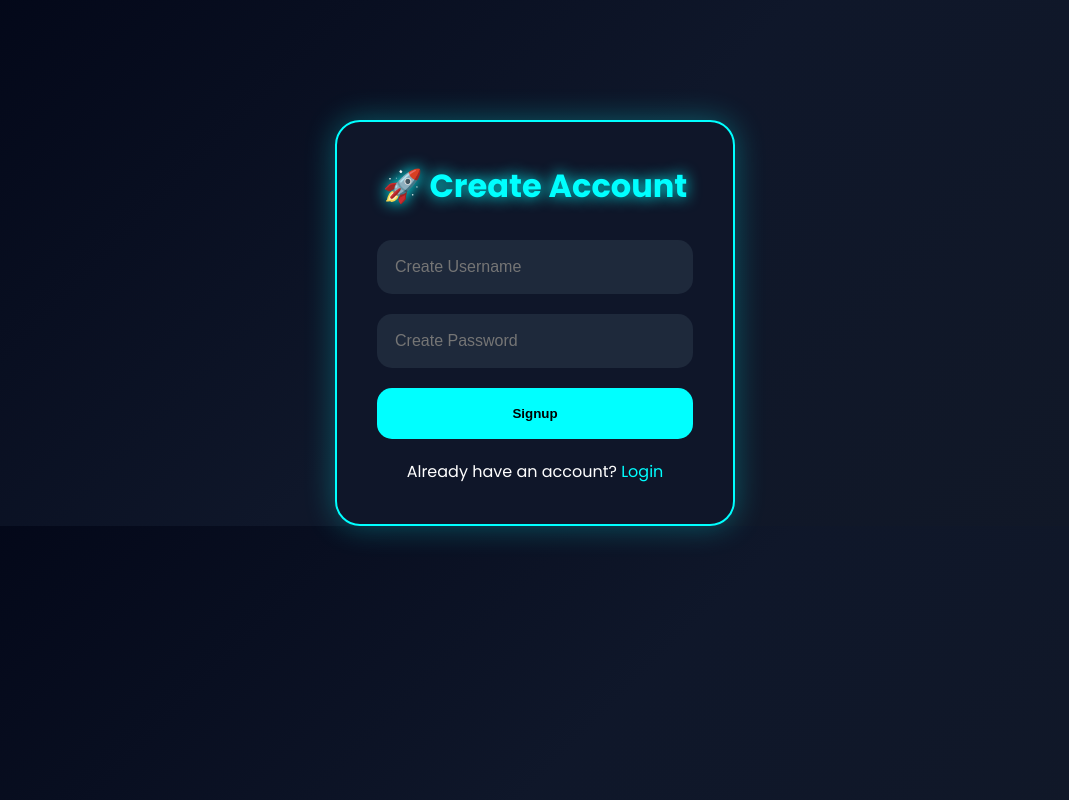
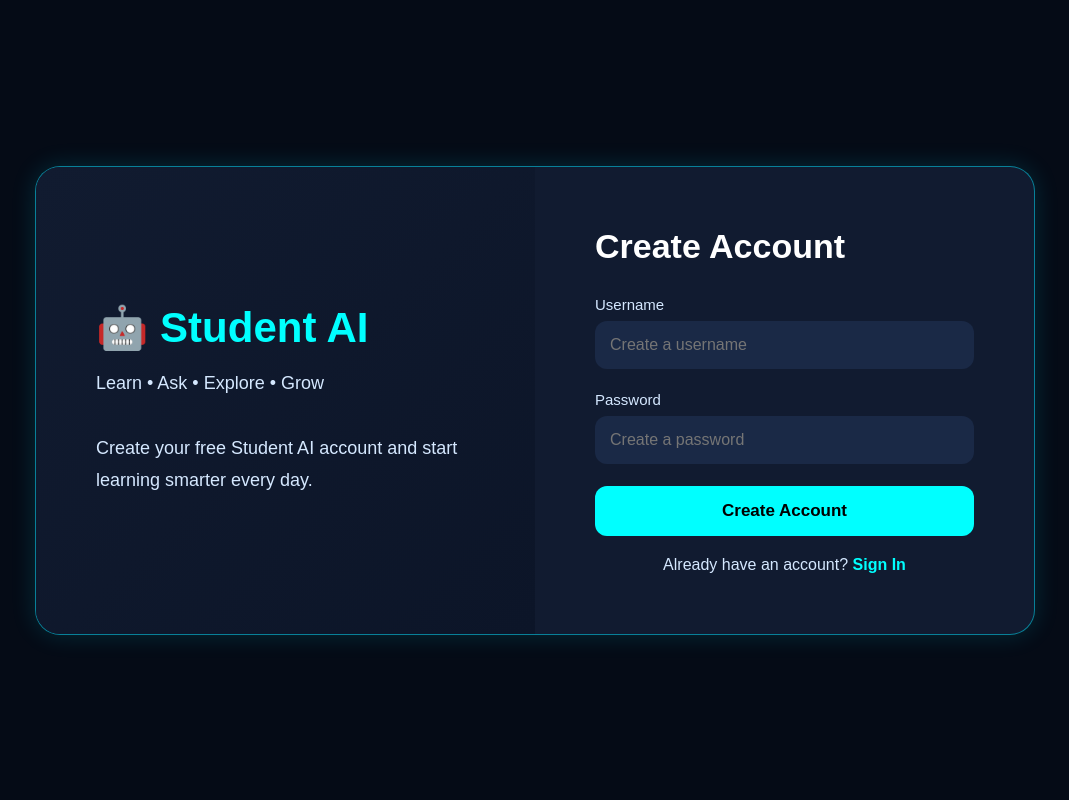
Before and after one commit to janamonisaicharan-sketch/student_ai, a Flask app: page /signup in a window 1280 px wide. Shown: the whole page, without its empty margins (105-1174 px from the left). Run offline with Flask 3, Linux system fonts and the light colour scheme.

Commit message:
Updated login and signup UI

```diff
--- a/app.py
+++ b/app.py
@@ -25,6 +25,7 @@ load_dotenv()
 client = Groq(
     api_key=os.getenv("GROQ_API_KEY")
 )
+
 conn = get_db_connection()
 cursor = conn.cursor()
 
--- a/templates/signup.html
+++ b/templates/signup.html
@@ -1,115 +1,279 @@
-
 <!DOCTYPE html>
-<html>
+<html lang="en">
 
 <head>
 
-    <title>Signup</title>
+<meta charset="UTF-8">
 
-    <link
-        rel="stylesheet"
-        href="{{ url_for('static', filename='style.css') }}"
-    >
+<meta name="viewport"
+content="width=device-width, initial-scale=1.0">
+
+<title>Student AI | Create Account</title>
+
+<link rel="stylesheet"
+href="{{ url_for('static', filename='style.css') }}">
 
 <style>
 
-        .center-box{
+*{
 
-            width:400px;
+margin:0;
 
-            margin:auto;
+padding:0;
 
-            margin-top:120px;
+box-sizing:border-box;
 
-            background:rgba(15,23,42,0.95);
+font-family:Arial,Helvetica,sans-serif;
 
-            padding:40px;
+}
+
+body{
+
+background:#050B16;
+
+height:100vh;
+
+display:flex;
+
+justify-content:center;
+
+align-items:center;
+
+color:white;
+
+}
+
+.signup-container{
+
+width:1000px;
+
+max-width:95%;
+
+background:#111B30;
+
+border:1px solid rgba(0,229,255,.5);
 
 border-radius:25px;
 
-            border:2px solid cyan;
+display:grid;
 
-            box-shadow:0 0 30px rgba(0,255,255,0.3);
+grid-template-columns:1fr 1fr;
 
-            animation:fadeIn 0.5s ease;
+overflow:hidden;
+
+box-shadow:0 0 25px rgba(0,229,255,.15);
 
 }
 
-        .center-box h1{
+.left{
 
-            text-align:center;
+padding:60px;
+
+display:flex;
+
+flex-direction:column;
+
+justify-content:center;
+
+background:linear-gradient(135deg,#111B30,#0C1528);
+
+}
+
+.left h1{
+
+font-size:42px;
 
 color:cyan;
 
-            margin-bottom:30px;
-
-            text-shadow:0 0 15px cyan;
+margin-bottom:15px;
 
 }
 
-        .center-box input{
+.left p{
+
+font-size:18px;
+
+line-height:1.8;
+
+color:#d5e8ff;
+
+}
+
+.right{
+
+padding:60px;
+
+display:flex;
+
+flex-direction:column;
+
+justify-content:center;
+
+}
+
+.right h2{
+
+font-size:34px;
+
+margin-bottom:30px;
+
+}
+
+.input-group{
+
+margin-bottom:22px;
+
+}
+
+.input-group label{
+
+display:block;
+
+margin-bottom:8px;
+
+font-size:15px;
+
+color:#d5e8ff;
+
+}
+
+.input-group input{
 
 width:100%;
 
-            padding:18px;
-
-            margin-bottom:20px;
+padding:15px;
 
 border:none;
 
-            border-radius:15px;
+border-radius:12px;
 
-            background:#1e293b;
+background:#1A2946;
 
 color:white;
 
 font-size:16px;
 
+outline:none;
+
+transition:.3s;
+
 }
 
-        .center-box button{
+.input-group input:focus{
+
+box-shadow:0 0 10px rgba(0,255,255,.35);
+
+}
+
+input:-webkit-autofill{
+
+-webkit-box-shadow:0 0 0 1000px #1A2946 inset !important;
+
+-webkit-text-fill-color:white !important;
+
+}
+
+.signup-btn{
 
 width:100%;
 
-            padding:18px;
+padding:15px;
 
 border:none;
 
-            border-radius:15px;
+border-radius:12px;
 
 background:cyan;
 
 color:black;
 
+font-size:17px;
+
 font-weight:bold;
 
 cursor:pointer;
 
-            transition:0.3s;
+transition:.3s;
 
 }
 
-        .center-box button:hover{
+.signup-btn:hover{
 
-            transform:scale(1.03);
+transform:translateY(-2px);
 
-            box-shadow:0 0 20px cyan;
+box-shadow:0 0 15px cyan;
 
 }
 
-        .center-box p{
+.login-text{
+
+margin-top:20px;
 
 text-align:center;
 
-            margin-top:20px;
+color:#d5e8ff;
 
 }
 
-        .center-box a{
+.login-text a{
 
 color:cyan;
 
 text-decoration:none;
+
+font-weight:bold;
+
+}
+
+.login-text a:hover{
+
+text-decoration:underline;
+
+}
+
+.error{
+
+background:rgba(255,0,0,.12);
+
+border:1px solid rgba(255,0,0,.4);
+
+padding:12px;
+
+border-radius:10px;
+
+margin-bottom:20px;
+
+color:#ff8a8a;
+
+}
+
+@media(max-width:850px){
+
+.signup-container{
+
+grid-template-columns:1fr;
+
+}
+
+.left{
+
+padding:40px;
+
+text-align:center;
+
+}
+
+.right{
+
+padding:40px;
+
+}
+
+.left h1{
+
+font-size:38px;
+
+}
 
 }
 
@@ -119,47 +283,80 @@
 
 <body>
 
-<div class="center-box">
+<div class="signup-container">
 
-    <h1>
+<div class="left">
 
-        🚀 Create Account
+<h1>🤖 Student AI</h1>
 
-    </h1>
+<p>
+
+Learn • Ask • Explore • Grow
+
+<br><br>
+
+Create your free Student AI account and start learning smarter every day.
+
+</p>
+
+</div>
+
+<div class="right">
+
+<h2>Create Account</h2>
+
 {% if error %}
-<p style="color:red;">{{ error }}</p>
+
+<div class="error">
+
+{{ error }}
+
+</div>
+
 {% endif %}
+
 <form method="POST">
+<div class="input-group">
+
+<label>Username</label>
 
 <input
 type="text"
 name="username"
-            placeholder="Create Username"
-            required
-        >
+placeholder="Create a username"
+required>
+
+</div>
+
+<div class="input-group">
+
+<label>Password</label>
 
 <input
 type="password"
 name="password"
-            placeholder="Create Password"
-            required
-        >
+placeholder="Create a password"
+required>
 
-        <button type="submit">
+</div>
 
-            Signup
+<button
+type="submit"
+class="signup-btn">
+
+Create Account
 
 </button>
 
 </form>
 
-    <p>
+<p class="login-text">
 
 Already have an account?
 
 <a href="/">
 
-            Login
+Sign In
 
 </a>
 
@@ -167,6 +364,8 @@
 
 </div>
 
+</div>
+
 </body>
 
 </html>
```
Also changed, not shown: templates/login.html (+215 -50 lines), student_ai.db. Lines whose indentation alone changed are shown as unchanged.
